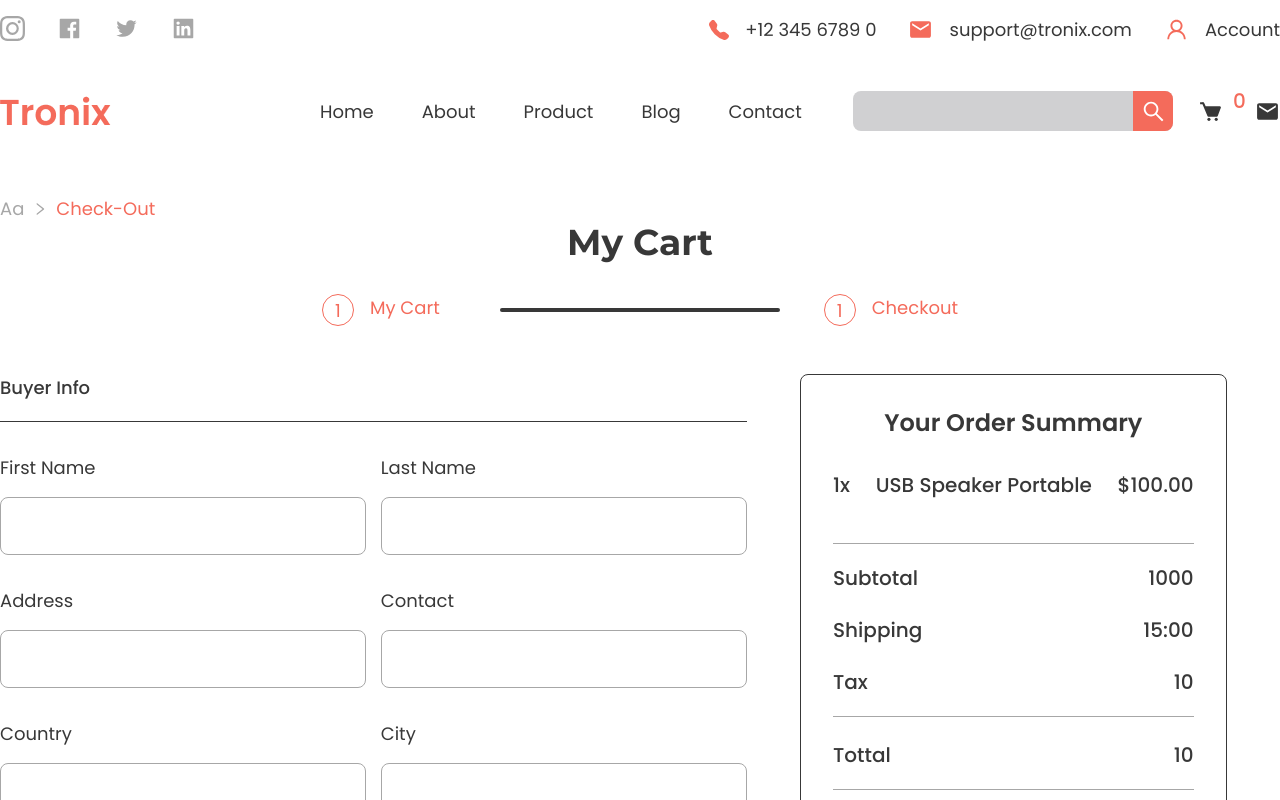
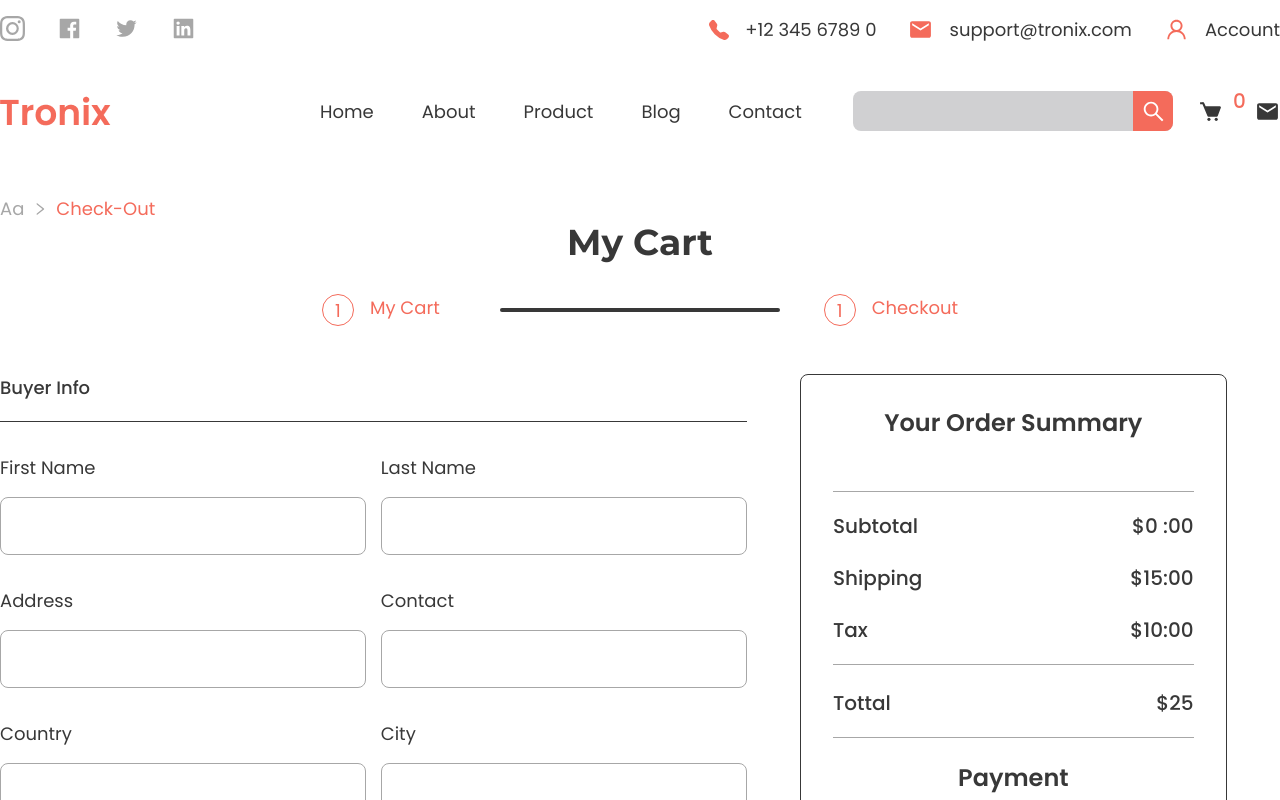
Before and after one commit to thehasandev/e_commerce_tronix, a React (Vite) app: page /check-out in a window 1280 px wide. Shown: the top 800 px of the page. Built offline with nearby package versions, Linux system fonts and the light colour scheme.

Commit message:
cheakout-part

```diff
--- a/src/pages/Cart.jsx
+++ b/src/pages/Cart.jsx
@@ -75,7 +75,7 @@
                          <div className='w-7/12'>
                             {
                                 data.map((item,index)=>(
-                                    <div className='w-full mb-8'>
+                                    <div key={index} className='w-full mb-8'>
                                             <Flex className='w-full gap-x-14 border-b border-solid border-primary pb-8 items-center'>
 
                                             <div className='w-96'>
--- a/src/pages/Checkout.jsx
+++ b/src/pages/Checkout.jsx
@@ -9,11 +9,20 @@
 import { Link } from 'react-router-dom'
 import { move } from '../slices/bradcumb'
 function Checkout() {
+    let data =useSelector((state)=>state.cart.cartItem)
     let datas = useSelector((state)=>state.brade.currentPage)
     let dispatch =useDispatch()
     let hadnedleSubmit =(data)=>{
        dispatch(move(data))
     }
+let [tottal,setTottal] =useState(0)
+    useEffect(()=>{
+      let total = 0
+      data.map((item)=>{
+         total += item.price*item.quantity
+      },[data])
+      setTottal(total);
+    })
   return (
     <>
     <Section className="mb-8">
@@ -92,29 +101,34 @@
                      <div className='border border-solid border-secondary rounded-lg p-8'>
                         <h3 className='font-pop font-semibold text-center mb-8  text-2xl text-secondary'>Your Order Summary</h3>
                          <div className='border-b border-gray pb-5 mb-5'>
-                          <ul className='flex justify-between mb-6 '>
-                              <li className='font-pop font-medium  text-xl text-secondary'>1x</li>
-                              <li className='font-pop font-medium  text-xl text-secondary'>USB Speaker Portable</li>
-                              <li className='font-pop font-medium  text-xl text-secondary'>$100.00</li>
-                          </ul>
+                          {
+                            data.map((item,index)=>{
+                          return<ul key={index} className='flex justify-between  mb-5 px-4'>
+                                  <li className='font-pop font-medium w-2  text-xl text-secondary'>1x</li>
+                                  <li className='font-pop font-medium w-[280px]  text-xl text-left text-secondary'>{item.name}</li>
+                                  <li className='font-pop font-medium w-4 text-xl text-secondary'>{`$${item.price*item.quantity}`}</li>
+                                </ul>
+
+                            })
+                          }
                           {/* sdfsd */}
 
                          </div>
                          <ul className='flex justify-between mb-6  border-gray '>
                             <li className='font-pop font-medium  text-xl text-secondary'>Subtotal</li>
-                            <li className='font-pop font-medium  text-xl text-secondary'>1000</li>
+                            <li className='font-pop font-medium  text-xl text-secondary'>{`$${tottal} :00`}</li>
                         </ul>
                          <ul className='flex justify-between mb-6   '>
                             <li className='font-pop font-medium  text-xl text-secondary'>Shipping</li>
-                            <li className='font-pop font-medium  text-xl text-secondary'>15:00</li>
+                            <li className='font-pop font-medium  text-xl text-secondary'>$15:00</li>
                         </ul>
                          <ul className='flex justify-between mb-6   border-b border-gray pb-5'>
                             <li className='font-pop font-medium  text-xl text-secondary'>Tax</li>
-                            <li className='font-pop font-medium  text-xl text-secondary'>10</li>
+                            <li className='font-pop font-medium  text-xl text-secondary'>$10:00</li>
                         </ul>
                          <ul className='flex justify-between mb-6   border-b border-gray pb-5'>
                             <li className='font-pop font-medium  text-xl text-secondary'>Tottal</li>
-                            <li className='font-pop font-medium  text-xl text-secondary'>10</li>
+                            <li className='font-pop font-medium  text-xl text-secondary'>{`$${tottal+10+15}`}</li>
                         </ul>
                         <h3 className='font-pop font-semibold text-center mb-8  text-2xl text-secondary'>Payment</h3>
                         <Flex className="justify-center gap-x-4">
```
